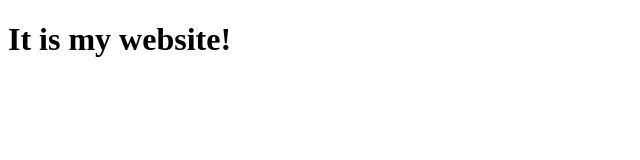
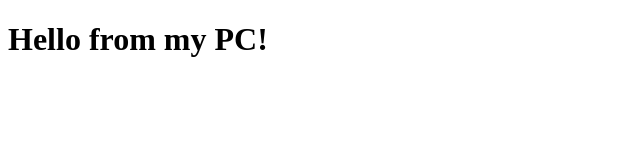
Before and after one commit to snrg-codes/newspaper, a plain HTML site: page index.html in a window 1280 px wide. Shown: the whole page, without its empty margins (0-640 px from the left). Drawn offline with Linux system fonts and the light colour scheme.

Commit message:
я добавил index.html

```diff
--- a/index.html
+++ b/index.html
@@ -6,6 +6,6 @@
     <title>Document</title>
 </head>
 <body>
-    <H1>It is my website!</H1>
+    <H1>Hello from my PC!</H1>
 </body>
 </html>
```
Also changed, not shown: hello.html (added).
